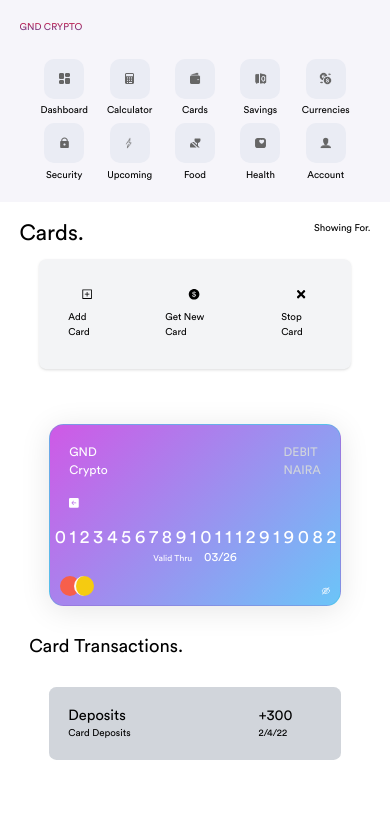
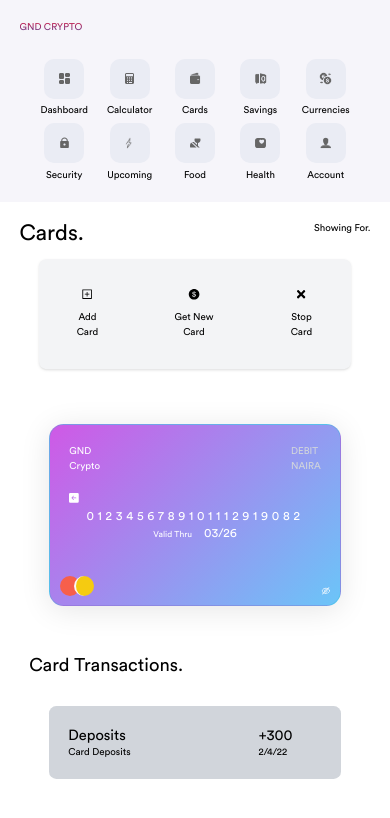
Before and after one commit to Dejare/gnd-dashboard, a React (Create React App) app: page /cards in a window 390 px wide. Shown: the top 818 px of the page. Built offline with nearby package versions, Linux system fonts and the light colour scheme.

Commit message:
fixed cc

```diff
--- a/src/components/Payment.js
+++ b/src/components/Payment.js
@@ -9,7 +9,6 @@ import List from "./functionalities/List";
 import { list } from "postcss";
 
 const Payment = () => {
-
 
         // GETTING THE DATA
         const getItems = () => {
@@ -24,13 +23,16 @@ const Payment = () => {
         };
 
         localStorage.setItem("itemm", true)
+        localStorage.setItem("payment", false)
+        const mypayment = localStorage.getItem("payment");
         const itemm = localStorage.getItem("itemm")
+        const myypayment = JSON.parse(mypayment)
 
     const [New, setNew] = useState(false);
     const [payment, setPayment] = useState(true);
     function handleClick() {
         setNew(!New);
-        setPayment(itemm)
+        setPayment(myypayment)
 
     }
     const [CardValues, setCardValues] = useState(getItems());
@@ -41,7 +43,6 @@ const Payment = () => {
         setCardValues((prevData) => {
             return [...prevData, data];
         });
-        setPayment(CardValues.bool)
     };
     function removePayments() {
         localStorage.removeItem("datas")
@@ -63,6 +64,7 @@ const Payment = () => {
                 <button onClick={removePayments}>Clear</button>
             </div>
             {CardValues.map((card) => {
+                // setPayment(false)
                 return (
                     <Paymentcard
                         key={card.id}
--- a/src/components/cards/Creditcard.js
+++ b/src/components/cards/Creditcard.js
@@ -12,8 +12,8 @@ const Creditcard = ({CardNum, CardDate}) => {
   const cardNum = useRef()
   const cardDate = useRef()
     return (
-        <div className="mainard w-2/4 h-80 bg-blue-400 rounded-3xl shadow m-12 relative">
-            <div className="creditcardtopright text-xl m-8 text-white flex flex-row justify-between ">
+        <div className="mainard md:w-2/4 w-3/4 h-80 bg-blue-400 rounded-3xl shadow m-12 relative">
+            <div className="creditcardtopright md:text-xl m-8 text-white flex flex-row justify-between ">
                 <div>
                     <h2>
                         GND <br /> Crypto
@@ -25,10 +25,10 @@ const Creditcard = ({CardNum, CardDate}) => {
                     </h2>
                 </div>
             </div>
-            <div className="text-white m-8">
+            <div className="text-white md:m-8 m-2 ml-8">
                 <BsArrowLeftSquareFill />
             </div>
-            <div className="cardNum text-3xl text-white m-2 sm:m-8">
+            <div className="cardNum text-xl md:text-3xl text-white md:m-2 sm:m-8">
                 <h2 ref={cardNum}>{CardNum}</h2>
                 <p className="text-sm">
                     Valid Thru <span className="ml-4 text-xl" ref={cardDate}>{CardDate}</span>
--- a/src/components/cards/Main.js
+++ b/src/components/cards/Main.js
@@ -40,7 +40,7 @@ const Main = () => {
             }/{Math.floor(Math.random()*90)} */}
 
             {/* <Creditcard CardNum="0123456789101112919082" CardDate="03/26"/> */}
-            <h1 className="m-12 text-3xl">Card Transactions.</h1>
+            <h1 className="m-12 mt-20 md:mt-12 text-3xl">Card Transactions.</h1>
             <Transactions/>
         </div>
     );
--- a/src/components/cards/cards.scss
+++ b/src/components/cards/cards.scss
@@ -1,7 +1,7 @@
 @import '../../style/_base.scss';
 .main{
     width: 85%;
-    height: calc(100vh + 100%);
+    min-height: 100vh;
     position: relative;
     @media screen and (max-width: 780px) {
         width: 100%;
--- a/src/components/savings/SavingCards.js
+++ b/src/components/savings/SavingCards.js
@@ -8,7 +8,7 @@ const SavingCards = ({img, text}) => {
         <div className='text-xl'>
         {img}
         </div>
-        <p className='mt-4'>{text}</p>
+        <p className='mt-4 text-center'>{text}</p>
     </div>
   )
 }
```
